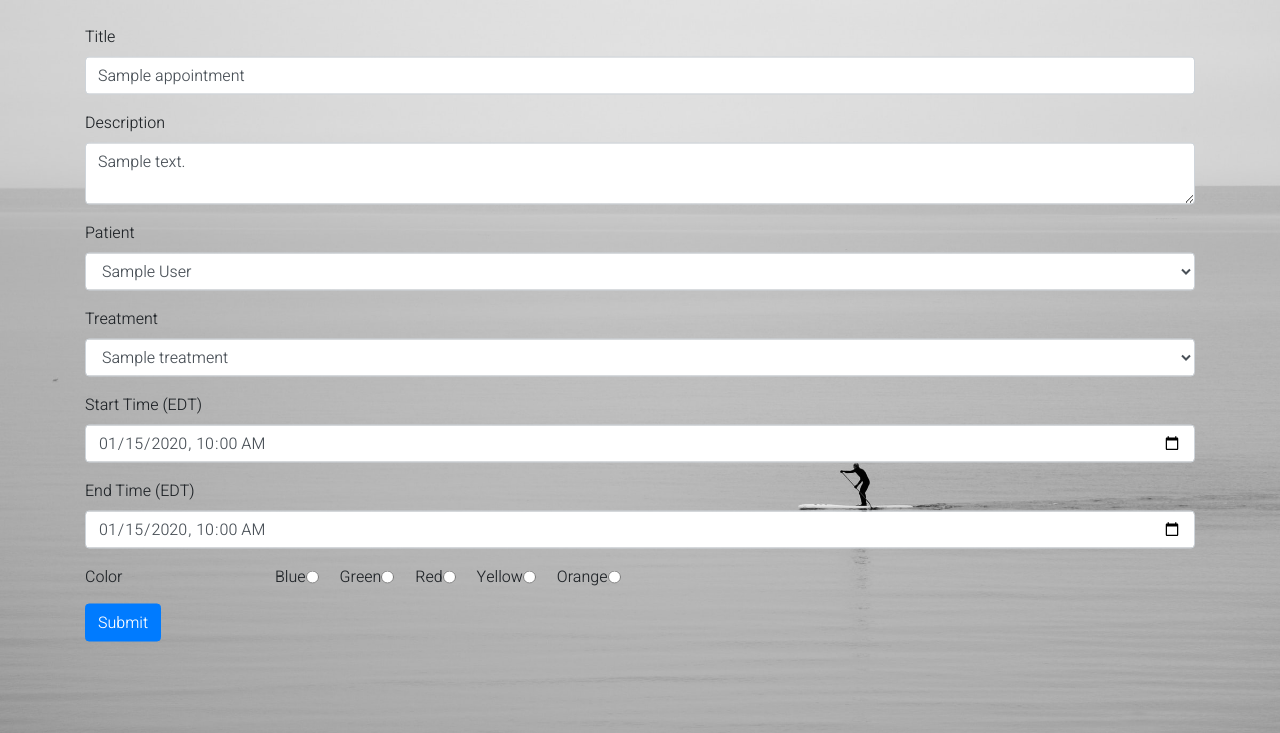
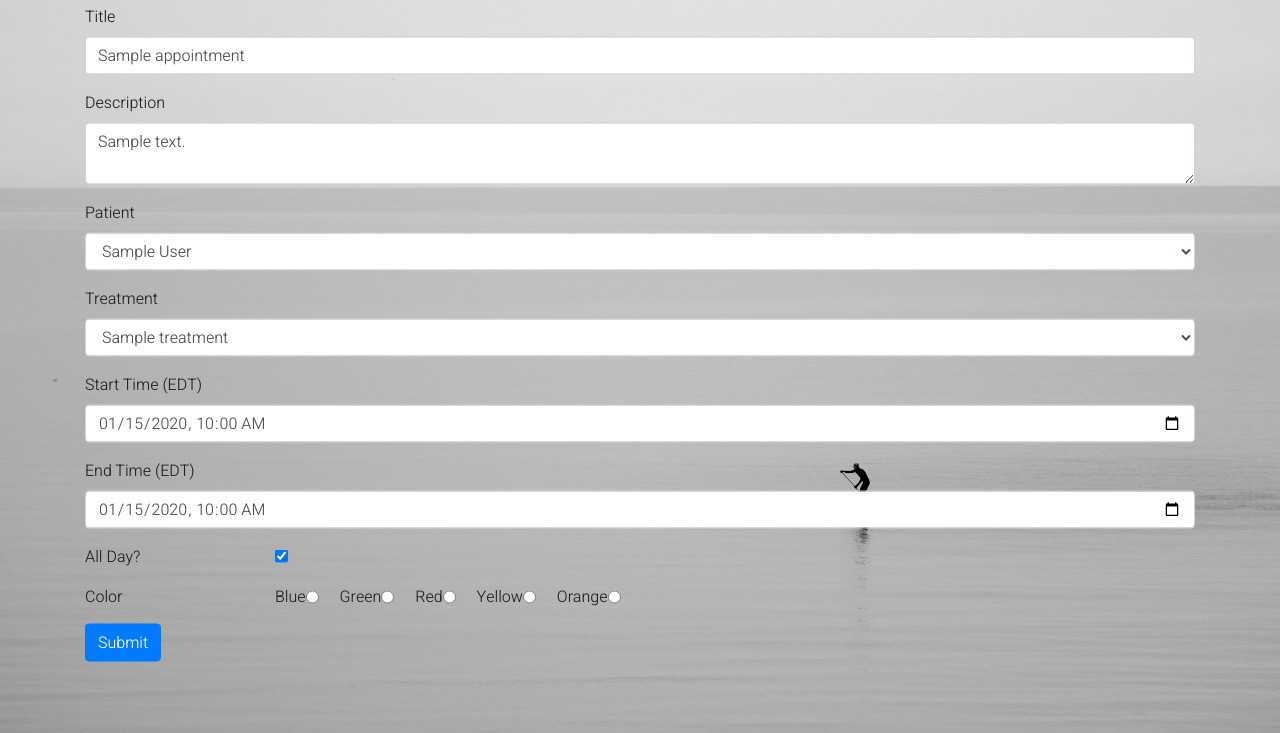
Before and after one commit to YoungHaYoo12/MediCal, a Flask app: page /appointments/edit/1 in a window 1280 px wide. Shown: the part 67-800 px from the top of the page. Run offline with Flask 2, Linux system fonts and the light colour scheme; a user stored in the database is signed in; tables that the repository leaves empty hold one stand-in row (values such as "Sample post"); some libraries are stand-ins or nearby versions.

Commit message:
Add functionality to enable users to choose whether appointments are all day or not.

```diff
--- a/app/appointments/forms.py
+++ b/app/appointments/forms.py
@@ -1,5 +1,5 @@
 from flask_wtf import FlaskForm
-from wtforms import StringField, SubmitField,TextAreaField,SelectField,ValidationError,RadioField
+from wtforms import BooleanField,StringField, SubmitField,TextAreaField,SelectField,ValidationError,RadioField
 from wtforms.fields.html5 import DateTimeLocalField
 from wtforms.validators import DataRequired
 
@@ -12,6 +12,7 @@
   patient = SelectField('Patient')
   color = RadioField('Color', choices=[('blue','Blue'),('green','Green'),('red','Red'),('yellow','Yellow'),('orange','Orange')],
           validators=[DataRequired(message='Color Field Empty')], default='blue')
+  all_day = BooleanField('All Day?')
   submit = SubmitField('Submit')
 
   def validate(self):
--- a/app/appointments/views.py
+++ b/app/appointments/views.py
@@ -50,6 +50,7 @@
     appointment.patient = patient
     appointment.user = current_user
     appointment.color = form.color.data
+    appointment.all_day = form.all_day.data
     db.session.add(appointment)
     db.session.commit()
     flash('Appointment Successfully Created')
@@ -126,12 +127,16 @@
   # parsing into appointments_data
   appointments_data = []
   for appointment in appointments:
+    if appointment.all_day:
+      all_day = "true"
+    else:
+      all_day = "false"
     appointments_data.append({
       'id':appointment.id,
       'title':appointment.title,
       'start':appointment.date_start.isoformat(),
       'end':appointment.date_end.isoformat(),
-      'allDay':"false",
+      'allDay':all_day,
       'color':appointment.color,
       'user_id':appointment.user.id,
       'patient_id':appointment.patient.id,
@@ -217,6 +222,7 @@
      patient = Patient.query.get(int(form.patient.data))
      appointment.treatment = treatment
      appointment.patient = patient
+     appointment.all_day = form.all_day.data
      db.session.commit()
      flash('Appointment Successfully Edited')
 
@@ -229,6 +235,7 @@
     form.treatment.data = str(appointment.treatment.id)
     form.patient.data = str(appointment.patient.id)
     form.color.data = str(appointment.color)
+    form.all_day.data = appointment.all_day
 
   return render_template('appointments/edit.html',form=form)
 
--- a/app/models.py
+++ b/app/models.py
@@ -132,6 +132,7 @@
   date_end = db.Column(db.DateTime)
   is_completed = db.Column(db.Boolean,default=False)
   color = db.Column(db.String(64),default="blue")
+  all_day = db.Column(db.Boolean,default=False)
 
   treatment_id = db.Column(db.Integer, db.ForeignKey('treatments.id'))
   patient_id = db.Column(db.Integer, db.ForeignKey('patients.id'))
--- a/app/templates/appointments/_appointment_form.html
+++ b/app/templates/appointments/_appointment_form.html
@@ -32,6 +32,16 @@
   {{form.date_end(class="form-control")}}
   </div>
 
+  <div class="form-group row">
+    <div class="col-sm-2">{{form.all_day.label(class="form-check-label")}}</div>
+    <div class="col-sm-10">
+      <div class="form-check">
+        {{form.all_day(class="form-check-input")}}
+        </label>
+      </div>
+    </div>
+  </div>
+
     <div class="row">
       <legend class="col-form-label col-sm-2 pt-0">{{form.color.label}}</legend>
       <div class="col-sm-10">
```
Also changed, not shown: migrations/versions/b1be8897df3c_add_all_day_column_to_appointment_model.py (added, +28 -0 lines).
